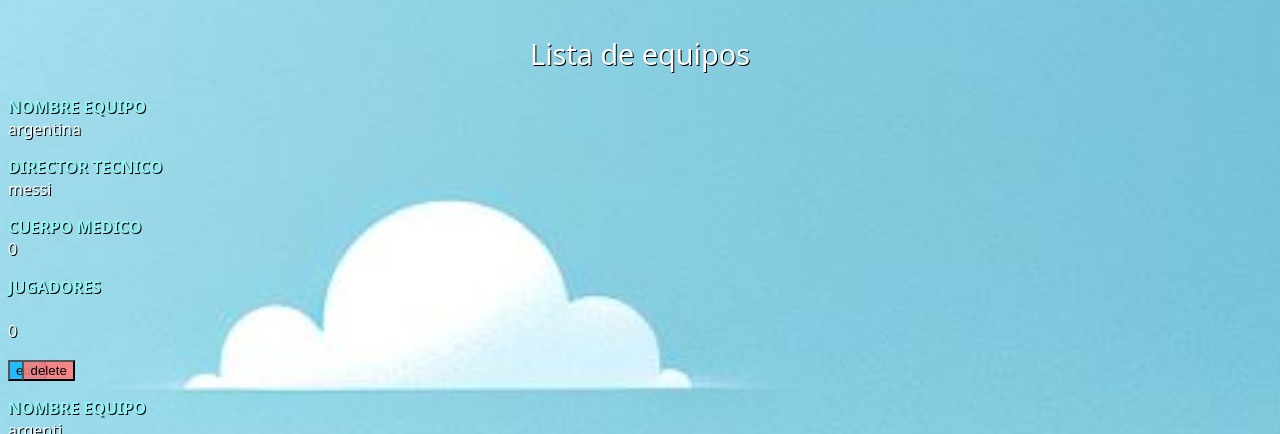
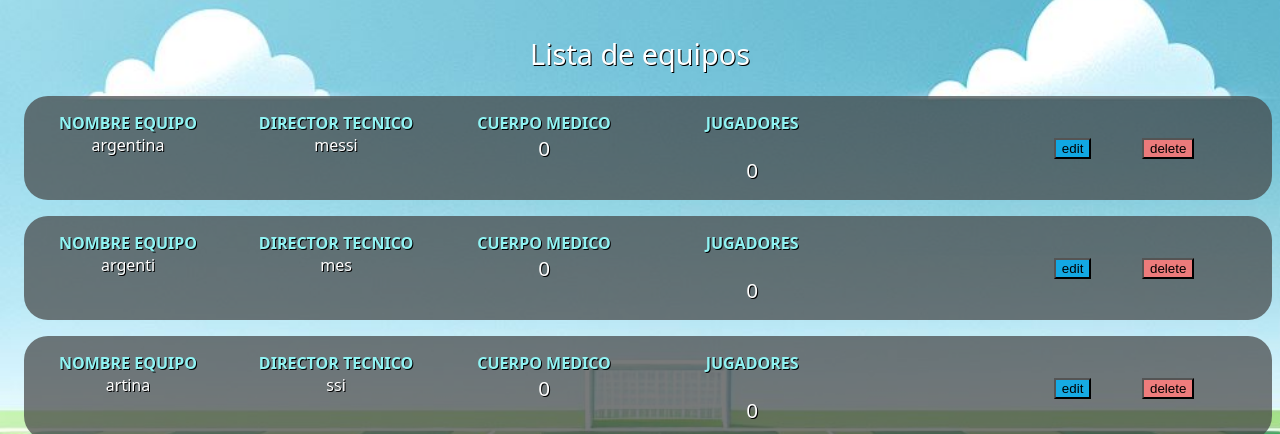
Before and after one commit to AndresFForeroP/Intento-liga-fut-js, a website with bundled scripts: page index.html in a window 1280 px wide. Shown: the part 166-600 px from the top of the page. Built offline with nearby package versions, Linux system fonts and the light colour scheme; a script that the page names is missing; a web font is replaced by a local one.

Commit message:
p.c.s arregado,botones con iconos no aparecen

```diff
--- a/data/equipos.js
+++ b/data/equipos.js
@@ -12,14 +12,17 @@ export const Nuevo_equipo = (nEquipo,dt) =>{
 export const mostrar_equipos = (listaEquipos) => {
     class Micomponente extends HTMLElement {
         constructor() {
-            super();
-            this.attachShadow({ mode: "open" });
-            listaEquipos.forEach(equipo => {
-                const equipoDiv = document.createElement('div');
-                equipoDiv.classList.add('equipos');
-                equipoDiv.innerHTML = /*html*/`
-                    <style>
-                        margin-top: 1rem;
+            const estilo = document.createElement('style');
+            estilo.innerHTML = /*css*/`
+                    .material-symbols-outlined {
+                        margin-top: 0.2rem;
+                        font-variation-settings:
+                        'FILL' 0,
+                        'wght' 400,
+                        'GRAD' 0,
+                        'opsz' 24
+                    }
+                    div{margin-top: 1rem;
                     margin-left: 1rem;
                     border-radius: 1.5rem;
                     display: grid;
@@ -47,8 +50,15 @@ export const mostrar_equipos = (listaEquipos) => {
                     }
                     strong{
                         color:var(--primercolor);
-                        }
-                    </style>
+                    }}`;
+            super();
+            this.attachShadow({ mode: "open" });
+            this.shadowRoot.appendChild(estilo);
+            listaEquipos.forEach(equipo => {
+
+                const equipoDiv = document.createElement('div');
+                equipoDiv.classList.add('equipos');
+                equipoDiv.innerHTML = /*html*/`
                     <p><strong>NOMBRE EQUIPO</strong> <br>
                     ${equipo.nombre}</p>
                     <p><strong>DIRECTOR TECNICO</strong> <br>
--- a/index.html
+++ b/index.html
@@ -18,7 +18,6 @@
     <section>
         <div class="creacion-equipo">
             <h1 class="h-lista">Lista de equipos</h1>
-            <equipos-uno class="lista-equipos"></equipos-uno>
             <div id = "equipos" class="lista-equipos">
                 <equipos-uno class="lista-equipos"></equipos-uno>
                 <p class="sin-equipos">NO HAY EQUIPOS REGISTRADOS</p>
```
Lines whose indentation alone changed are shown as unchanged.
